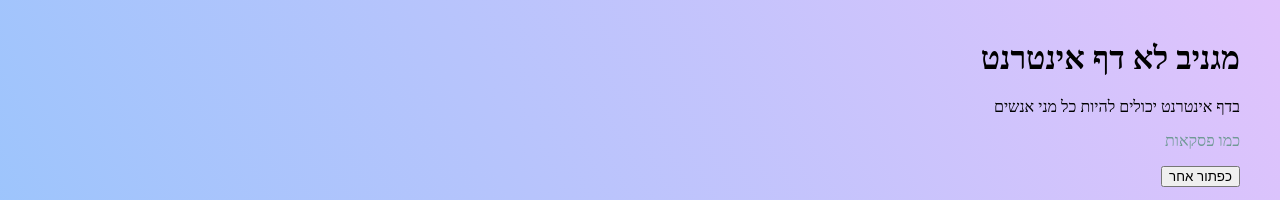
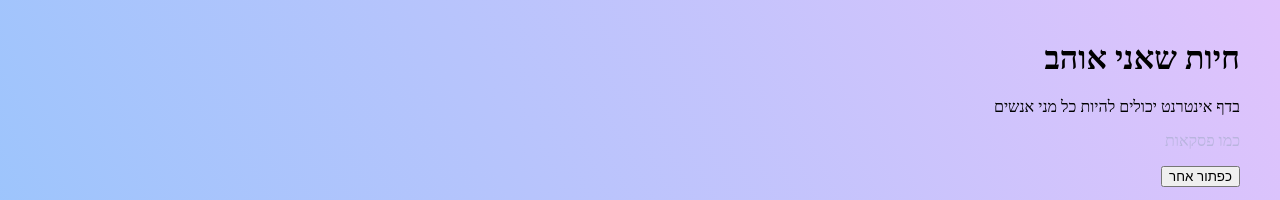
Before and after one commit to gili-bd/animals-i-like, a plain HTML site: page index.html in a window 1280 px wide. Shown: the top 200 px of the page. Drawn offline with Linux system fonts and the light colour scheme.

Commit message:
change the header to animals i like

```diff
--- a/index.html
+++ b/index.html
@@ -15,12 +15,12 @@ h1
 
          -->
         <h1>
-          מגניב לא דף אינטרנט
+          חיות שאני אוהב
         </h1>
 
         בדף אינטרנט יכולים להיות כל מני אנשים
 
-        <p style="color: rgba(15, 116, 54, 0.516);">
+        <p style="color: rgba(149, 164, 188, 0.461);">
             כמו פסקאות
         </p>
         <button>
```
